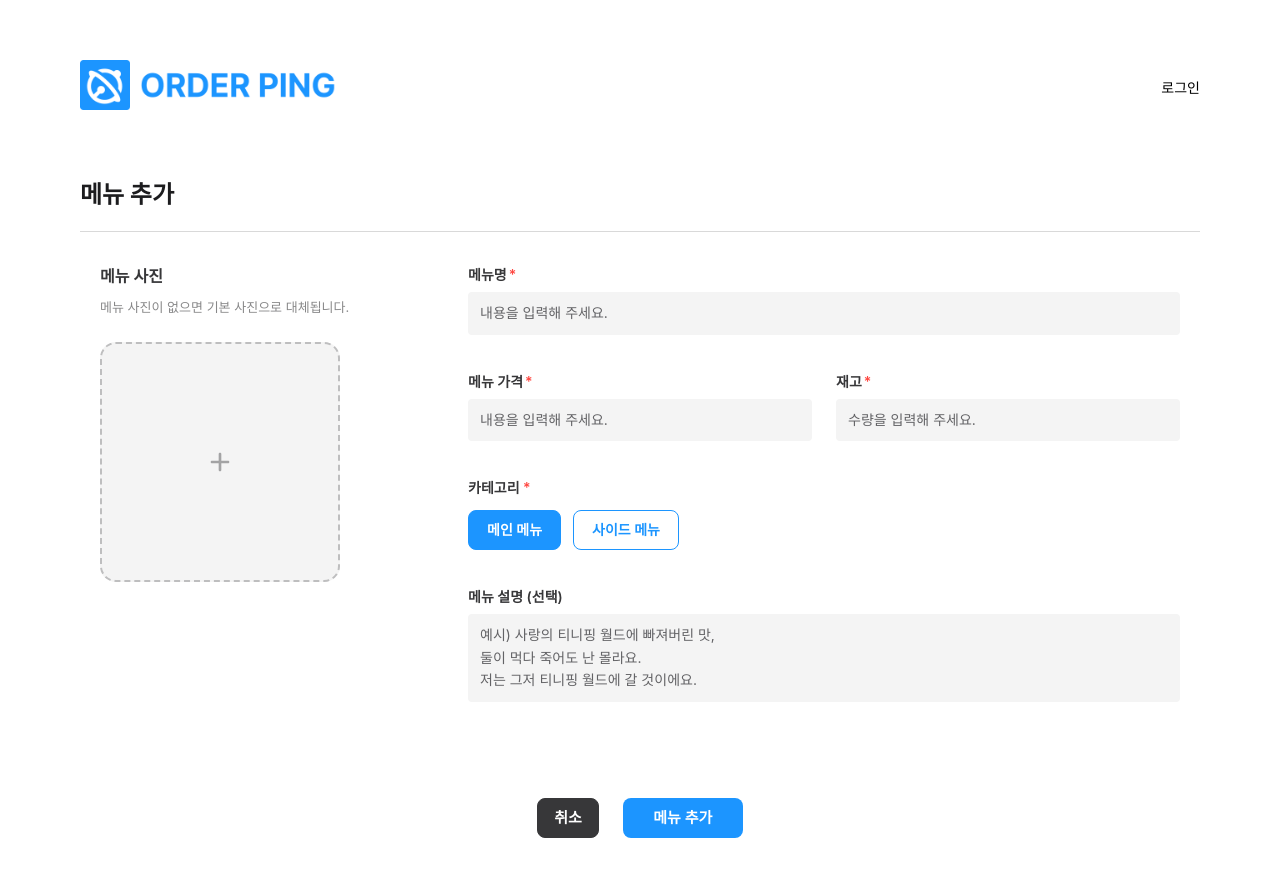
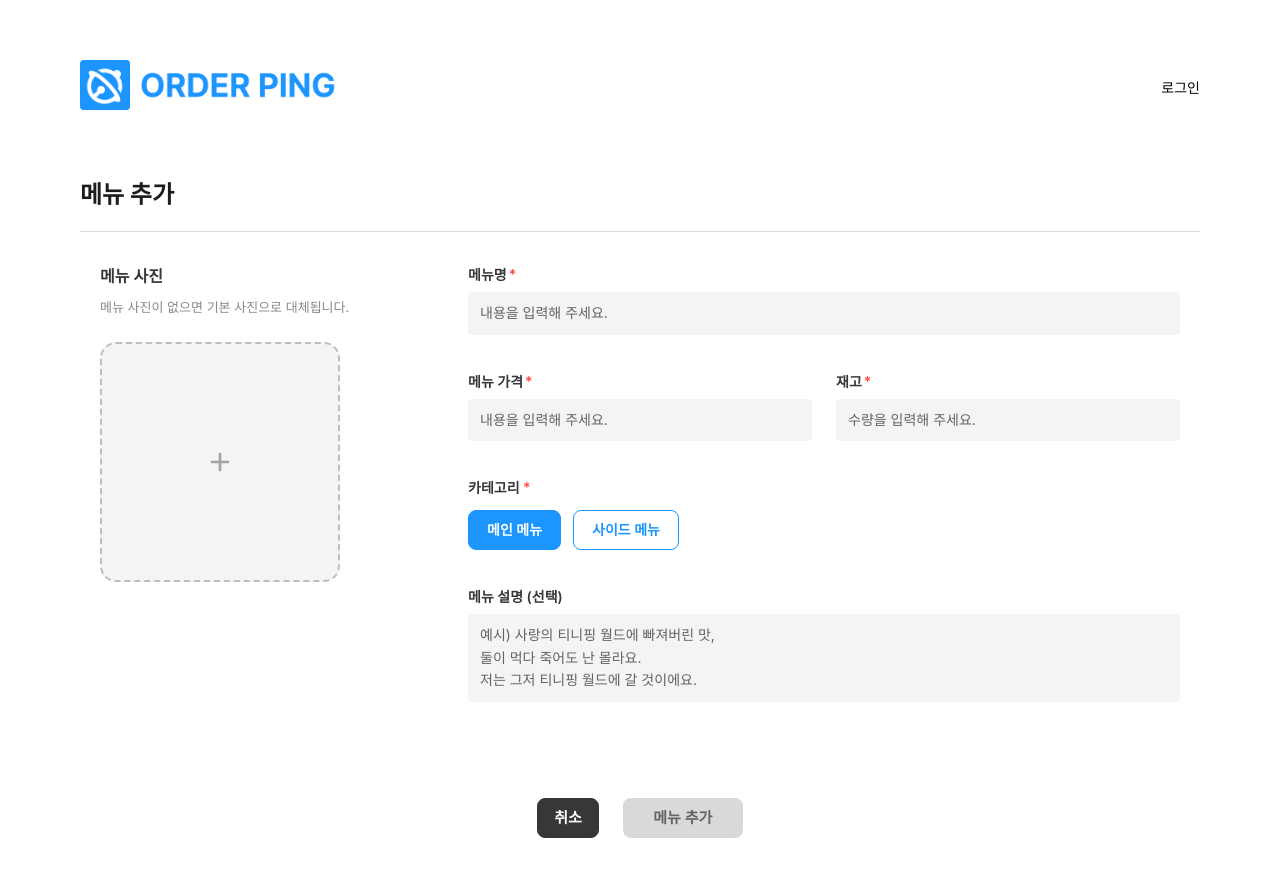
Before and after one commit to JK-Side/OrderPing-FE, a React (Vite) app: page /store/1/menu/create in a window 1280 px wide. Shown: the top 876 px of the page. Built offline with nearby package versions, Linux system fonts and the light colour scheme; no server answers.

Commit message:
feat: form 미입력시 버튼 비활성화

```diff
--- a/src/pages/MenuCreate/index.tsx
+++ b/src/pages/MenuCreate/index.tsx
@@ -34,11 +34,25 @@ export default function MenuCreate() {
     },
   });
 
+  const menuName = useWatch({ control, name: 'name' });
+  const menuPrice = useWatch({ control, name: 'price' });
+  const menuStock = useWatch({ control, name: 'stock' });
   const categoryId = useWatch({ control, name: 'categoryId' });
+
   const isPriceFormatError = errors.price?.message === MESSAGES.MENU.NUMBER_ONLY;
   const isStockFormatError = errors.stock?.message === MESSAGES.MENU.NUMBER_ONLY;
+
   const priceMessageState = isPriceFormatError ? 'warning' : errors.price ? 'error' : undefined;
   const stockMessageState = isStockFormatError ? 'warning' : errors.stock ? 'error' : undefined;
+
+  const isPriceValid = typeof menuPrice === 'string' && REGEX.NUMBER_ONLY.test(menuPrice);
+  const isStockValid = typeof menuStock === 'string' && REGEX.NUMBER_ONLY.test(menuStock);
+
+  const isNameValid = typeof menuName === 'string' && menuName.trim().length > 0;
+  const isCategoryValid = typeof categoryId === 'number' && categoryId > 0;
+  const hasErrors = Object.keys(errors).length > 0;
+
+  const canSubmit = !!storeId && isNameValid && isPriceValid && isStockValid && isCategoryValid && !hasErrors;
 
   const handleCancel = () => {
     if (id) {
@@ -256,7 +270,7 @@ export default function MenuCreate() {
           <Button type="button" variant="ghost" className={styles.cancelButton} onClick={handleCancel}>
             취소
           </Button>
-          <Button type="submit" size="md" className={styles.submitButton} disabled={!storeId || isSubmitting}>
+          <Button type="submit" size="md" className={styles.submitButton} disabled={!canSubmit || isSubmitting}>
             메뉴 추가
           </Button>
         </div>
```
